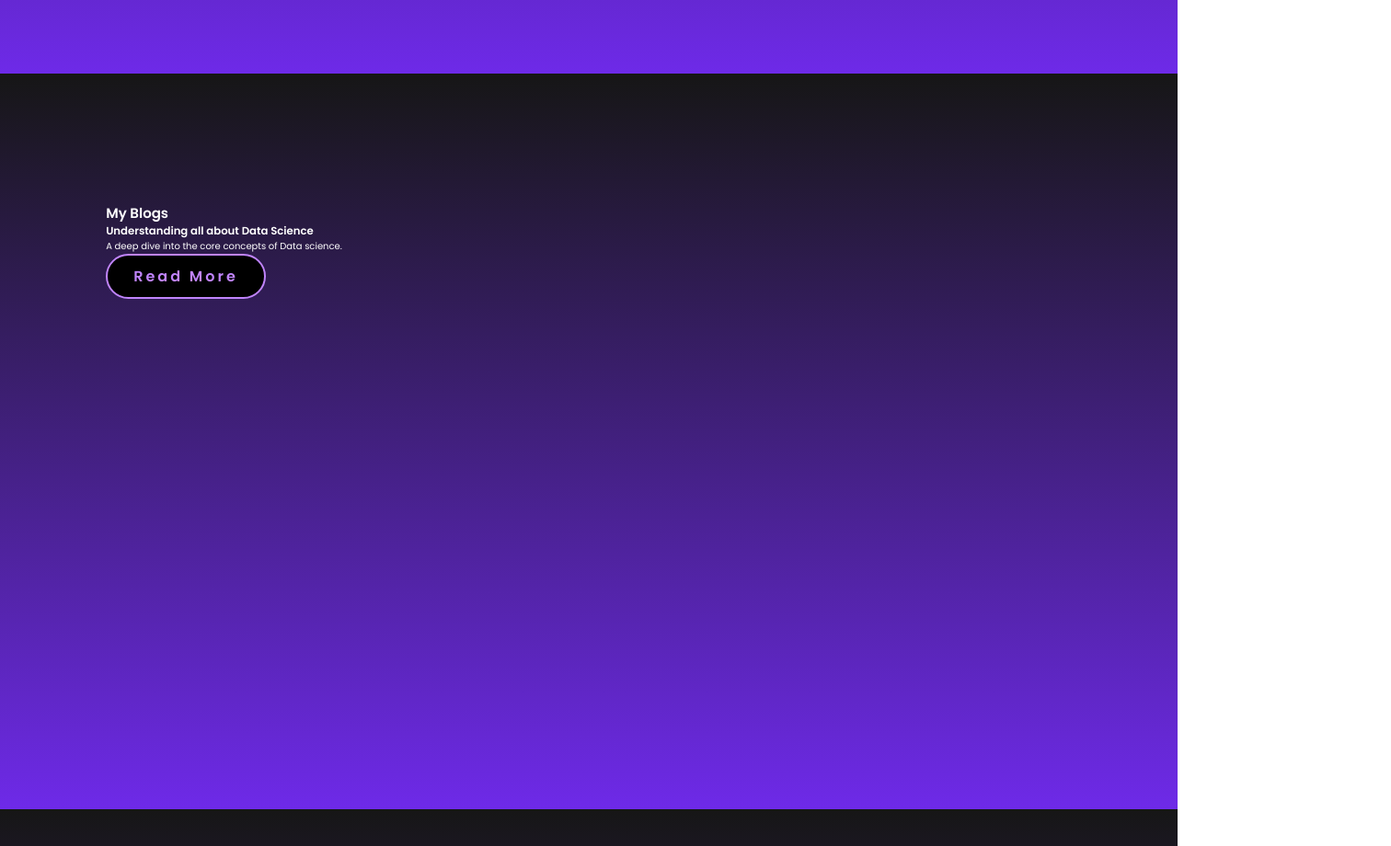
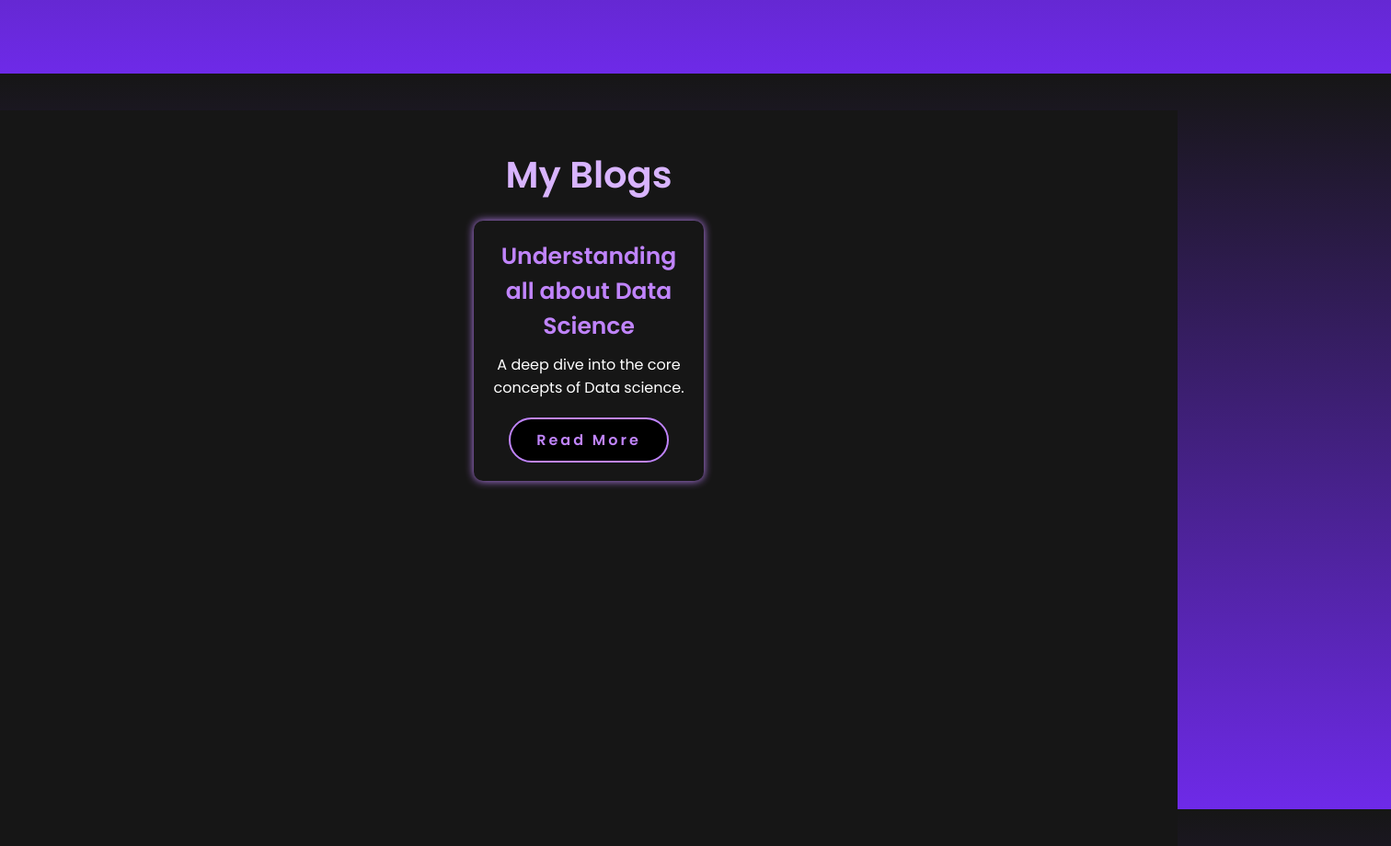
Before and after one commit to UMTian/myportfolio, a plain HTML site: page index.html in a window 1280 px wide. Shown: the part 1520-2440 px from the top of the page at 92% size, 1512 px wide, since content can reach past the window. Drawn offline with Linux system fonts and the light colour scheme.

Commit message:
style.css

```diff
--- a/style.css
+++ b/style.css
@@ -64,7 +64,7 @@ nav a.active {
     border-bottom: 3px solid #c084fc;
 }
 
-@media(max-width:995px) {
+@media(max-width: 995px) {
     nav {
         position: absolute;
         display: none;
@@ -76,7 +76,7 @@ nav a.active {
         border-bottom-left-radius: 2rem;
         padding: 1rem solid;
         background-color: #161616;
-        border-top: 0.1rem solid rgba(0,0,0,0.1);
+        border-top: 0.1rem solid rgba(0, 0, 0, 0.1);
     }
 
     nav.active {
@@ -167,7 +167,7 @@ span {
     color: black;
     transform: scale(1.3) translateY(-5px);
     background-color: #c084fc;
-    box-shadow: 0  0 25px #c084fc;
+    box-shadow: 0 0 25px #c084fc;
 }
 
 .btn {
@@ -253,28 +253,50 @@ span {
     box-shadow: 0 0 15px #d8b4fe;
 }
 
-@keyframes cursor {
-    to {
-        border-left: 3px solid #b175ed;
-    }
+.blogs {
+    padding: 4rem 9%;
+    background-color: #161616;
 }
 
-@keyframes words {
-    0%, 20% {
-        content: "Data scientist";
-    }
-    21%, 40% {
-        content: "Data Analyst";
-    }
-    41%, 60% {
-        content: "ML engineer";
-    }
-    61%, 80% {
-        content: "Teacher";
-    }
-    81%, 100% {
-        content: "Software Developer";
-    }
+.blogs h2 {
+    font-size: 4rem;
+    color: #d8b4fe;
+    margin-bottom: 2rem;
+    font-weight: 700;
+    text-align: center;
+}
+
+.blog-container {
+    display: flex;
+    justify-content: center;
+    gap: 3rem;
+}
+
+.blog-card {
+    background-color: #161616;
+    padding: 2rem;
+    border-radius: 1rem;
+    width: 25rem;
+    box-shadow: 0 0 10px #c084fc;
+    text-align: center;
+    transition: 0.3s ease;
+}
+
+.blog-card:hover {
+    background-color: #d8b4fe;
+    color: black;
+    box-shadow: 0 0 25px #d8b4fe;
+}
+
+.blog-card h3 {
+    font-size: 2.5rem;
+    color: #c084fc;
+    margin-bottom: 1rem;
+}
+
+.blog-card p {
+    font-size: 1.6rem;
+    margin-bottom: 2rem;
 }
 
 footer {
```
